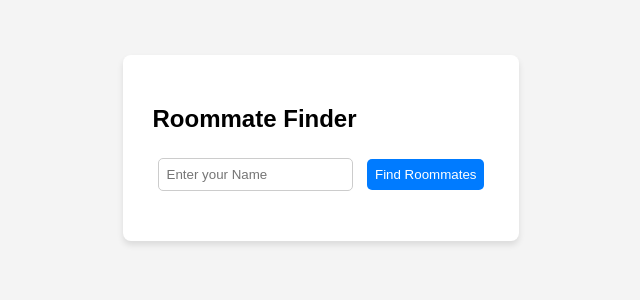
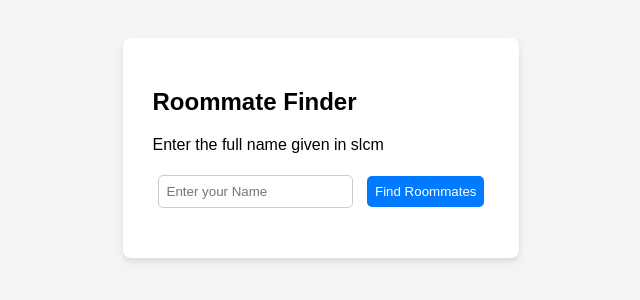
Before and after one commit to AdityaBanasri23/cssprototype, a website: page index.html in a window 1280 px wide. Shown: the part 252-552 px from the top of the page, without its empty margins (319-959 px from the left). Drawn offline with Linux system fonts and the light colour scheme.

Commit message:
Update index.html

```diff
--- a/index.html
+++ b/index.html
@@ -7,6 +7,7 @@
 <body>
     <div class="container">
         <h2>Roommate Finder</h2>
+        <p>Enter the full name given in slcm</p>
         <form action="/find-roommates" method="post">
             <input type="text" name="name" placeholder="Enter your Name" required>
             <button type="submit">Find Roommates</button>
```
